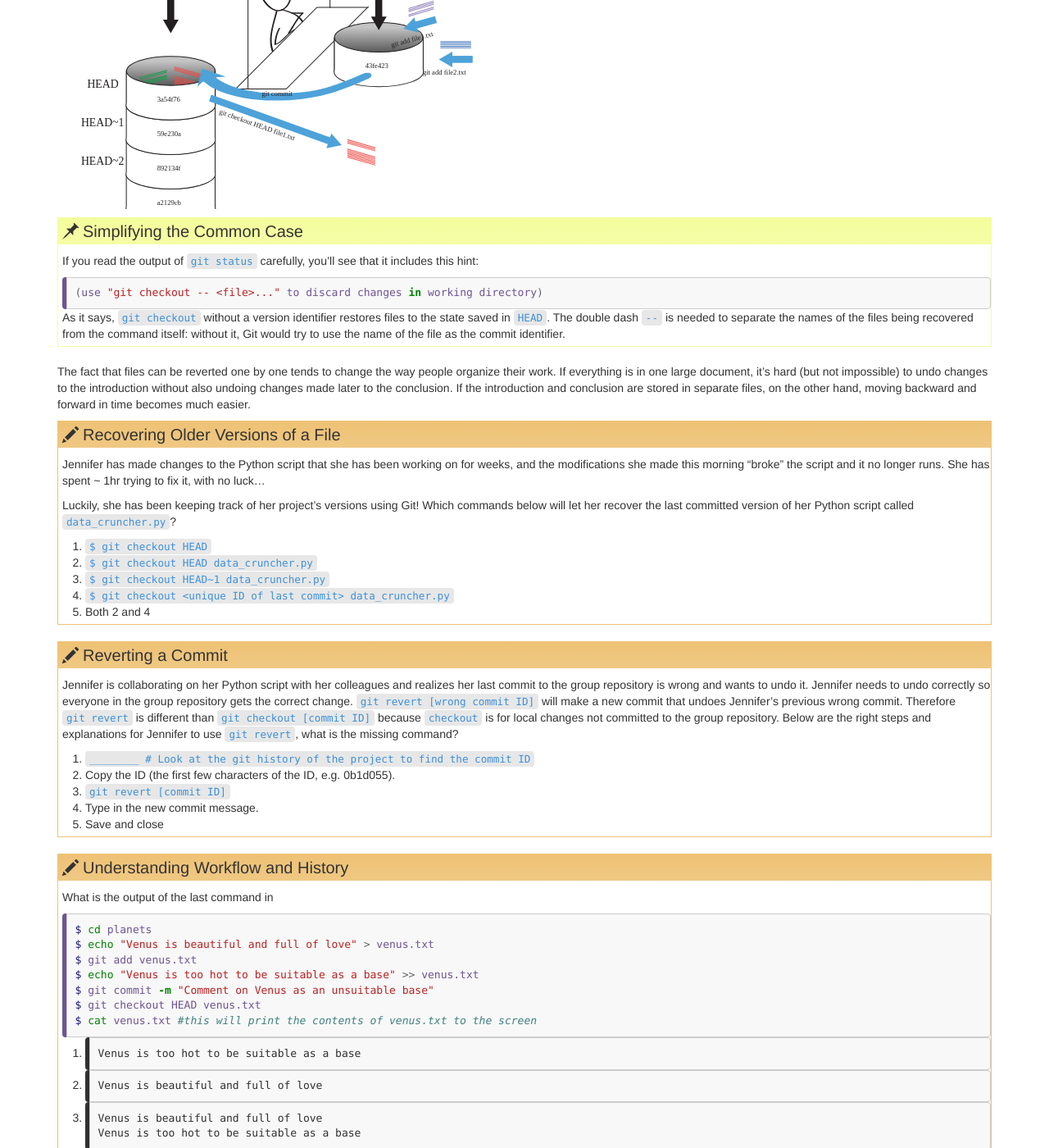
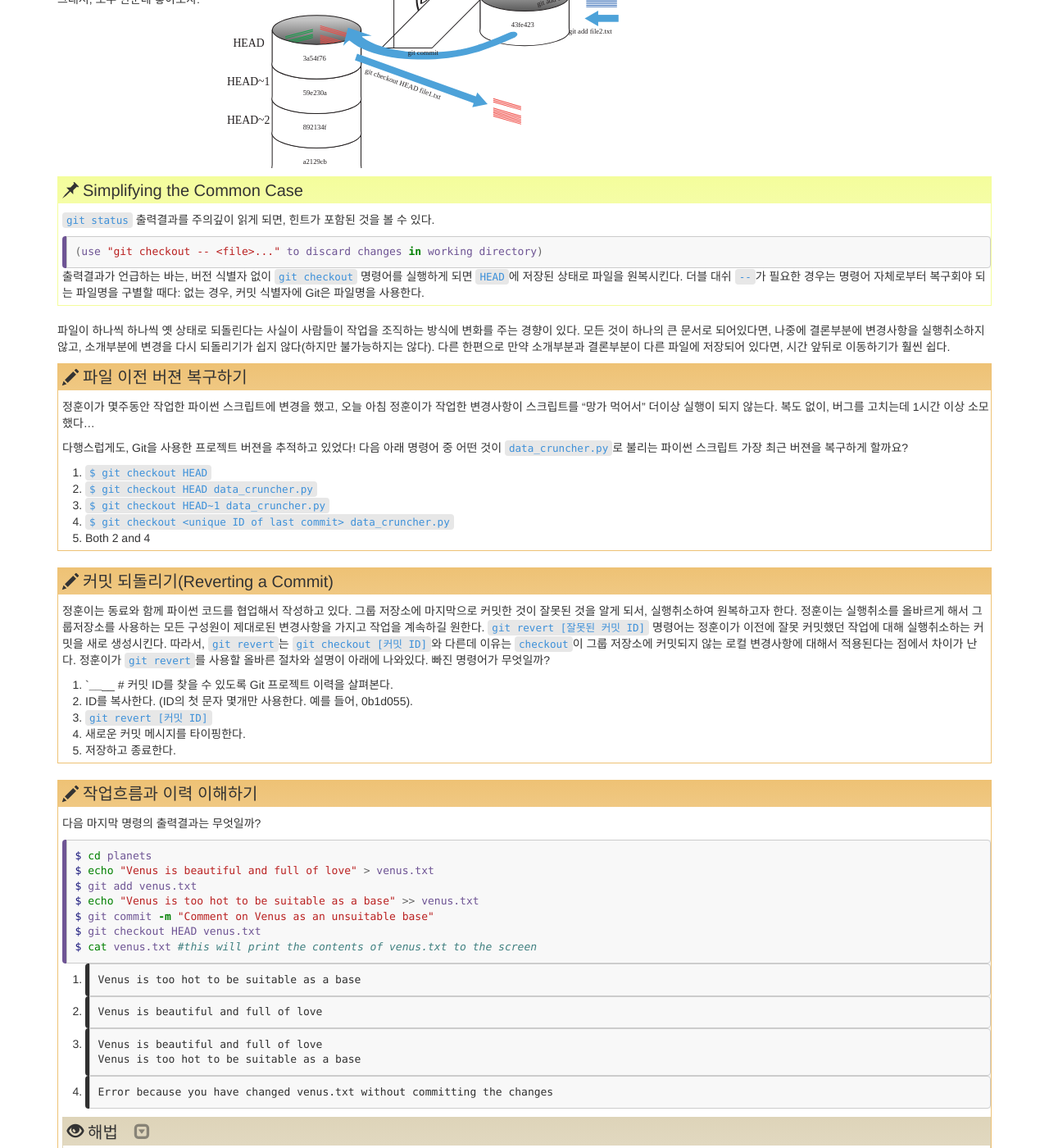
Before and after one commit to statkclee/git-novice-kr, a Jekyll site: the page built from _episodes/05-history.md, in a window 1280 px wide and 1400 px high, scrolled down 4601 px. Shown: the whole window at 82% size. Built offline with Jekyll 4.4.1, drawn with Linux system fonts in a browser that asks for light colours; some of the changed text lies outside the part shown.

Commit message:
translated history

```diff
--- a/_episodes/05-history.md
+++ b/_episodes/05-history.md
@@ -1,28 +1,26 @@
 ---
-title: Exploring History
+title: 이력 탐색
 teaching: 25
 exercises: 0
 questions:
-- "How can I identify old versions of files?"
-- "How do I review my changes?"
-- "How can I recover old versions of files?"
+- "파일 이전 버젼을 어떻게 확인할 수 있을까요?"
+- "변경사항을 어떻게 리뷰할 수 있을까요?"
+- "이전 파일 버전을 어떻게 복구할 수 있을까요?"
 objectives:
-- "Explain what the HEAD of a repository is and how to use it."
-- "Identify and use Git commit numbers."
-- "Compare various versions of tracked files."
-- "Restore old versions of files."
+- "저장소 헤드(HEAD)가 무엇인지, 사용법도 설명한다."
+- Git 커밋 번호를 식별하고 사용한다.
+- "다양한 추적 파일버젼을 비교한다."
+- "옛 버젼 파일을 복원한다."
 keypoints:
-- "`git diff` displays differences between commits."
-- "`git checkout` recovers old versions of files."
+- "`git diff` 명령어는 커밋 사이 차이나는 바를 출력한다."
+- "`git checkout` 명령어는 파일 이전 버전을 복구해낸다."
 ---
 
-As we saw in the previous lesson, we can refer to commits by their
-identifiers.  You can refer to the _most recent commit_ of the working
-directory by using the identifier `HEAD`.
+앞선 학습에서 살펴봤듯이, 식별자로 커밋을 조회할 수 있다.
+`HEAD` 식별자를 사용해서 작업 디렉토리의 *가장 최근 커밋*을 조회할 수 있다.
 
-We've been adding one line at a time to `mars.txt`, so it's easy to track our
-progress by looking, so let's do that using our `HEAD`s.  Before we start,
-let's make a change to `mars.txt`.
+`mars.txt` 파일에 한번에 한줄씩 추가했다. 따라서, 눈으로 봐도 진행사항을 쉽게 추적할 수 있다.
+`HEAD`를 사용해서 추적작업을 수행해보자. 시작전에 `mars.txt` 파일에 변경을 가해보자.
 
 ~~~
 $ nano mars.txt
@@ -38,7 +36,7 @@ An ill-considered change
 ~~~
 {: .output}
 
-Now, let's see what we get.
+이제, 변경된 사항을 살펴보자.
 
 ~~~
 $ git diff HEAD mars.txt
@@ -58,19 +56,17 @@ index b36abfd..0848c8d 100644
 ~~~
 {: .output}
 
-which is the same as what you would get if you leave out `HEAD` (try it).  The
-real goodness in all this is when you can refer to previous commits.  We do
-that by adding `~1`
-(where "~" is "tilde", pronounced [**til**-d*uh*])
-to refer to the commit one before `HEAD`.
+`HEAD`만 빼면, 앞서 살펴본 것과 동일하다.
+이러한 접근법의 정말 좋은 점은 이전 커밋을 조회살 수 있다는 점이다.
+`~1`("~"은 "틸드(tilde)", 발음기호 [**til**-d*uh*])을 추가해서 `HEAD` 이전 첫번째 커밋을 조회할 수 있다.
 
 ~~~
 $ git diff HEAD~1 mars.txt
 ~~~
 {: .language-bash}
 
-If we want to see the differences between older commits we can use `git diff`
-again, but with the notation `HEAD~1`, `HEAD~2`, and so on, to refer to them:
+`git diff` 명령어를 사용해서 이전 커밋과 차이난 점을 보고자 한다면,
+`HEAD~1`, `HEAD~2` 표기법을 사용해서 조회를 쉽게 할 수 있다:
 
 
 ~~~
@@ -91,7 +87,8 @@ index df0654a..b36abfd 100644
 ~~~
 {: .output}
 
-We could also use `git show` which shows us what changes we made at an older commit as well as the commit message, rather than the _differences_ between a commit and our working directory that we see by using `git diff`.
+`git show`를 사용해서도 커밋 메시지 분만 아니라 이전 커밋과 변경사항을 보여준다.
+`git diff`는 작업 디렉토리와 커밋 사이 *차이나는 부분*을 보여준다.
 
 ~~~
 $ git show HEAD~2 mars.txt
@@ -115,24 +112,20 @@ index 0000000..df0654a
 ~~~
 {: .output}
 
-In this way,
-we can build up a chain of commits.
-The most recent end of the chain is referred to as `HEAD`;
-we can refer to previous commits using the `~` notation,
-so `HEAD~1`
-means "the previous commit",
-while `HEAD~123` goes back 123 commits from where we are now.
 
-We can also refer to commits using
-those long strings of digits and letters
-that `git log` displays.
-These are unique IDs for the changes,
-and "unique" really does mean unique:
-every change to any set of files on any computer
-has a unique 40-character identifier.
-Our first commit was given the ID
-`f22b25e3233b4645dabd0d81e651fe074bd8e73b`,
-so let's try this:
+이런 방식으로,
+연쇄 커밋 사슬을 구성할 수 있다.
+가장 최근 사슬의 끝값은 `HEAD`로 조회된다;
+`~` 표기법을 사용하여 이전 커밋을 조회할 수 있다.
+그래서 `HEAD~1`("head 마이너스 1"으로 읽는다.)은 "바로 앞선 커밋"을 의미하고,
+`HEAD~123`은 지금 있는 위치에서 123번째 이전 수정으로 간다는 의미가 된다.
+
+커밋된 것을 `git log` 명령어로 화면에 뿌려주는 숫자와 문자로 구성된 긴 문자열을 사용하여 조회할 수도 있다.
+변경사항에 대해서 중복되지 않는 ID로 "중복되지 않는(unique)"의 의미는 정말 유일하다는 의미다:
+특정 컴퓨터에 있는 임의 파일 집합에 대한 모든 변경사항은 중복되지 않는 40-문자 식별자가 붙어있다.
+첫번째 커밋은 ID로 f22b25e3233b4645dabd0d81e651fe074bd8e73b 이 주어졌다.
+그래서 다음과 같이 시도하자:
+
 
 ~~~
 $ git diff f22b25e3233b4645dabd0d81e651fe074bd8e73b mars.txt
@@ -152,9 +145,9 @@ index df0654a..93a3e13 100644
 ~~~
 {: .output}
 
-That's the right answer,
-but typing out random 40-character strings is annoying,
-so Git lets us use just the first few characters:
+올바든 정답이지만,
+난수 40-문자로 된 문자열을 타이핑하는 것은 매우 귀찮은 일이다.
+그래서 Git 앞의 몇개 문자만으로도 사용할 수 있게 했다:
 
 ~~~
 $ git diff f22b25e mars.txt
@@ -174,10 +167,11 @@ index df0654a..93a3e13 100644
 ~~~
 {: .output}
 
-All right! So
-we can save changes to files and see what we've changed—now how
-can we restore older versions of things?
-Let's suppose we accidentally overwrite our file:
+좋았어요!
+파일에 변경사항을 저장할 수 있고 변경된 것을 확인할 수 있다.
+어떻게 옛 버젼 파일을 되살릴 수 있을까?
+우연히 파일을 덮어썼다고 가정하자:
+
 
 ~~~
 $ nano mars.txt
@@ -190,8 +184,8 @@ We will need to manufacture our own oxygen
 ~~~
 {: .output}
 
-`git status` now tells us that the file has been changed,
-but those changes haven't been staged:
+이제 `git status`를 통해서 파일이 변경되었다고 하지만,
+변경사항은 아직 준비영역(Staging area)에 옮겨지지 않은 것으로 확인된다:
 
 ~~~
 $ git status
@@ -210,9 +204,7 @@ no changes added to commit (use "git add" and/or "git commit -a")
 ~~~
 {: .output}
 
-We can put things back the way they were
-by using `git checkout`:
-
+`git checkout` 명령어를 사용해서 과거에 있던 상태로 파일을 돌려 놓을 수 있다:
 ~~~
 $ git checkout HEAD mars.txt
 $ cat mars.txt
@@ -226,13 +218,10 @@ But the Mummy will appreciate the lack of humidity
 ~~~
 {: .output}
 
-As you might guess from its name,
-`git checkout` checks out (i.e., restores) an old version of a file.
-In this case,
-we're telling Git that we want to recover the version of the file recorded in `HEAD`,
-which is the last saved commit.
-If we want to go back even further,
-we can use a commit identifier instead:
+이름에서 유추할 수 있듯이, `git checkout` 명령어는 파일 옛 버젼을 확인하고 갖고 나간다. 즉, 되살린다.
+이 경우 `HEAD`에 기록된 가장 최근에 저장된 파일 버젼을 되살린다.
+좀더 오래된 버젼을 되살리고자 한다면, 대신에 커밋 식별자를 사용한다:
+
 
 ~~~
 $ git checkout f22b25e mars.txt
@@ -268,16 +257,16 @@ no changes added to commit (use "git add" and/or "git commit -a")
 ~~~
 {: .output}
 
-Notice that the changes are on the staged area.
-Again, we can put things back the way they were
-by using `git checkout`:
+변경사항은 준비영역에 머물러 있는 것에 주목한다.
+다시, `git checkout` 명령어를 사용해서 이전버젼으로 되돌아 간다:
+
 
 ~~~
 $ git checkout HEAD mars.txt
 ~~~
 {: .language-bash}
 
-> ## Don't Lose Your HEAD
+> ## 헤드(HEAD)를 잃지 말자
 >
 > Above we used
 >
@@ -316,57 +305,49 @@ $ git checkout HEAD mars.txt
 > After investigating your repo's past state, reattach your `HEAD` with `git checkout master`.
 {: .callout}
 
-It's important to remember that
-we must use the commit number that identifies the state of the repository
-*before* the change we're trying to undo.
-A common mistake is to use the number of
-the commit in which we made the change we're trying to get rid of.
-In the example below, we want to retrieve the state from before the most
-recent commit (`HEAD~1`), which is commit `f22b25e`:
+실행 취소를 하는 변경을 하기 *전에** 저장소 상태를 확인하는 커밋 번호를 사용해야 한다는 것을 기억하는 것이 중요하다.
+흔한 실수는 커밋 번호를 사용하는 것이다.
+아래 예제에서는 커밋 번호가 `f22b25e`인 가장 최신 커밋(`HEAD~1`) 앞의 상태로 다시 되돌리고자 한다:
+
 
 ![Git Checkout](../fig/git-checkout.svg)
 
-So, to put it all together,
-here's how Git works in cartoon form:
-
+그래서, 모두 한군데 놓아보자:
 ![https://figshare.com/articles/How_Git_works_a_cartoon/1328266](../fig/git_staging.svg)
 
 > ## Simplifying the Common Case
 >
-> If you read the output of `git status` carefully,
-> you'll see that it includes this hint:
+> `git status` 출력결과를 주의깊이 읽게 되면,
+> 힌트가 포함된 것을 볼 수 있다.
 >
 > ~~~
 > (use "git checkout -- <file>..." to discard changes in working directory)
 > ~~~
 > {: .language-bash}
 >
-> As it says,
-> `git checkout` without a version identifier restores files to the state saved in `HEAD`.
-> The double dash `--` is needed to separate the names of the files being recovered
-> from the command itself:
-> without it,
-> Git would try to use the name of the file as the commit identifier.
+> 출력결과가 언급하는 바는, 버전 식별자 없이 `git checkout` 명령어를 실행하게 되면
+> `HEAD`에 저장된 상태로 파일을 원복시킨다.
+> 더블 대쉬 `--`가 필요한 경우는 명령어 자체로부터 복구회야 되는 파일명을 구별할 때다:
+> 없는 경우, 커밋 식별자에 Git은 파일명을 사용한다.
 {: .callout}
 
-The fact that files can be reverted one by one
-tends to change the way people organize their work.
-If everything is in one large document,
-it's hard (but not impossible) to undo changes to the introduction
-without also undoing changes made later to the conclusion.
-If the introduction and conclusion are stored in separate files,
-on the other hand,
-moving backward and forward in time becomes much easier.
+파일이 하나씩 하나씩 옛 상태로 되돌린다는 사실이 사람들이 작업을 조직하는 방식에 변화를 주는 경향이 있다.
+모든 것이 하나의 큰 문서로 되어있다면,
+나중에 결론부분에 변경사항을 실행취소하지 않고, 소개부분에 변경을 다시 되돌리기가 쉽지 않다(하지만 불가능하지는 않다).
+다른 한편으로 만약 소개부분과 결론부분이 다른 파일에 저장되어 있다면,
+시간 앞뒤로 이동하기가 훨씬 쉽다.
 
-> ## Recovering Older Versions of a File
+
+> ## 파일 이전 버젼 복구하기
 >
-> Jennifer has made changes to the Python script that she has been working on for weeks, and the
-> modifications she made this morning "broke" the script and it no longer runs. She has spent
-> ~ 1hr trying to fix it, with no luck...
+> 정훈이가 몇주동안 작업한 파이썬 스크립트에 변경을 했고,
+> 오늘 아침 정훈이가 작업한 변경사항이 스크립트를 "망가 먹어서" 더이상 실행이 되지 않는다.
+> 복도 없이, 버그를 고치는데 1시간 이상 소모했다...
 >
-> Luckily, she has been keeping track of her project's versions using Git! Which commands below will
-> let her recover the last committed version of her Python script called
-> `data_cruncher.py`?
+> 다행스럽게도, Git을 사용한 프로젝트 버젼을 추적하고 있었다!
+> 다음 아래 명령어 중 어떤 것이 `data_cruncher.py`로 불리는 파이썬 스크립트 가장 최근 버젼을
+> 복구하게 할까요?
+>
 >
 > 1. `$ git checkout HEAD`
 >
@@ -379,32 +360,35 @@ moving backward and forward in time becomes much easier.
 > 5. Both 2 and 4
 {: .challenge}
 
-> ## Reverting a Commit
+> ## 커밋 되돌리기(Reverting a Commit)
 >
-> Jennifer is collaborating on her Python script with her colleagues and
-> realizes her last commit to the group repository is wrong and wants to
-> undo it.  Jennifer needs to undo correctly so everyone in the group
-> repository gets the correct change.  `git revert [wrong commit ID]`
-> will make a new commit that undoes Jennifer's previous wrong
-> commit. Therefore `git revert` is different than `git checkout [commit
-> ID]` because `checkout` is for local changes not committed to the
-> group repository.  Below are the right steps and explanations for
-> Jennifer to use `git revert`, what is the missing command?
+> 정훈이는 동료와 함께 파이썬 코드를 협업해서 작성하고 있다.
+> 그룹 저장소에 마지막으로 커밋한 것이 잘못된 것을 알게 되서,
+> 실행취소하여 원복하고자 한다.
+> 정훈이는 실행취소를 올바르게 해서 그룹저장소를 사용하는
+> 모든 구성원이 제대로된 변경사항을 가지고 작업을 계속하길 원한다.
+> `git revert [잘못된 커밋 ID]` 명령어는 정훈이가 이전에 잘못 커밋했던
+> 작업에 대해 실행취소하는 커밋을 새로 생성시킨다.
+> 따라서, `git revert`는 `git checkout [커밋 ID]`와 다른데
+> 이유는 `checkout`이 그룹 저장소에 커밋되지 않는 로컬 변경사항에
+> 대해서 적용된다는 점에서 차이가 난다.
+> 정훈이가 `git revert`를 사용할 올바른 절차와 설명이 아래에 나와있다.
+> 빠진 명령어가 무엇일까?
 >
-> 1. `________ # Look at the git history of the project to find the commit ID`
+> 1. `________ # 커밋 ID를 찾을 수 있도록 Git 프로젝트 이력을 살펴본다.
 >
-> 2. Copy the ID (the first few characters of the ID, e.g. 0b1d055).
+> 2. ID를 복사한다. (ID의 첫 문자 몇개만 사용한다. 예를 들어, 0b1d055).
 >
-> 3. `git revert [commit ID]`
+> 3. `git revert [커밋 ID]`
 >
-> 4. Type in the new commit message.
+> 4. 새로운 커밋 메시지를 타이핑한다.
 >
-> 5. Save and close
+> 5. 저장하고 종료한다.
 {: .challenge}
 
-> ## Understanding Workflow and History
+> ## 작업흐름과 이력 이해하기
 >
-> What is the output of the last command in
+> 다음 마지막 명령의 출력결과는 무엇일까?
 >
 > ~~~
 > $ cd planets
@@ -435,65 +419,66 @@ moving backward and forward in time becomes much easier.
 >    ~~~
 >    {: .output}
 >
-> > ## Solution
+> > ## 해법
 > >
-> > The answer is 2 because `git add venus.txt` was used only before add the line
-> > `Venus is too hot to be suitable as a base`
-> > which was lost when `git checkout` was executed.
-> > Using the flag `-a` with `git commit` would have prevented the lost.
+> > 정답은 2. 왜냐하면, `git add venus.txt`가 `Venus is too hot to be suitable as a base` 행을
+> > 추가하기 전에만 적용된다. `git checkout`이 실행될 때 반영이 되지 않아서 그렇다.
+> > `git commit` 명령어에  `-a` 플래그를 사용하게 되면 이런 손실을 막을 수 있다.
 > {: .solution}
 {: .challenge}
 
-> ## Checking Understanding of `git diff`
+> ## `git diff` 이해 확인하기
 >
-> Consider this command: `git diff HEAD~3 mars.txt`. What do you predict this command
-> will do if you execute it? What happens when you do execute it? Why?
+>  `git diff HEAD~3 mars.txt` 명령어를 고려해 보자.
+>  이 명령어를 실행하게 되면 실행결과로 예상하는 바를 말해보세요.
+>  명령어를 실행하게 되면 어떤 일이 발생하는가? 그리고 이유는 무엇인가?
 >
-> Try another command, `git diff [ID] mars.txt`, where [ID] is replaced with
-> the unique identifier for your most recent commit. What do you think will happen,
-> and what does happen?
+> 또 다른 명령어 `git diff [ID] mars.txt`를 시도해 보자.
+> 여기서, [ID]를 가장 최근 커밋 식별자로 치환한다.
+> 무슨 일이 생길까? 그리고 실제로 생긴 일은 무엇인가?
 {: .challenge}
 
-> ## Getting Rid of Staged Changes
+> ## 준비 단계 변경사항(Staged Changes) 제거하기
 >
-> `git checkout` can be used to restore a previous commit when unstaged changes have
-> been made, but will it also work for changes that have been staged but not committed?
-> Make a change to `mars.txt`, add that change, and use `git checkout` to see if
-> you can remove your change.
+> `git checkout` 명령어를 통해서 준비영역으로 올라오지 않은 변경사항이 있을 대, 이전 커밋을 복구할 수 있었다.
+> 하지만, `git checkout`은 준비영역에 올라왔지만, 커밋되지 않는 변경사항에 대해서도 동작한다.
+> `mars.txt` 파일에 변경사항을 만들고, 변경사항을 추가하고 나서,
+> `git checkout` 명령어를 사용하게 되면 변경사항이 사라졌는지 살펴보자.
 {: .challenge}
 
-> ## Explore and Summarize Histories
+> ## 변경 이력 탐색과 요약
 >
-> Exploring history is an important part of Git, often it is a challenge to find
-> the right commit ID, especially if the commit is from several months ago.
+> 변경 이력 탐색은 Git에 있어 중요한 부분 중의 하나로,
+> 특히 커밋이 수개월 전에 이뤄졌다면, 올바른 커밋 ID를 찾는 것이 종종 크나큰 도전과제가 된다.
 >
-> Imagine the `planets` project has more than 50 files.
-> You would like to find a commit with specific text in `mars.txt` is modified.
-> When you type `git log`, a very long list appeared,
-> How can you narrow down the search?
+> `planets` 프로젝트가 50 파일 이상으로 구성되었다고 상상해 보자.
 >
-> Recall that the `git diff` command allow us to explore one specific file,
-> e.g. `git diff mars.txt`. We can apply a similar idea here.
+> `mars.txt` 파일에 특정 텍스트가 변경된 커밋을 찾고자 한다.
+> `git log`를 타이핑하게 되면 매우 긴 목록이 출력된다.
+> 어떻게 하면 검색범위를 좁힐 수 있을까?
+>
+> `git diff` 명령어가 특정 파일만 탐색할 수 있단느 점을 상기하자.
+> 예를 들어, `git diff mars.txt`. 이 문제에 유사한 아이디어를 적용해 보자.
 >
 > ~~~
 > $ git log mars.txt
 > ~~~
 > {: .language-bash}
 >
-> Unfortunately some of these commit messages are very ambiguous e.g. `update files`.
-> How can you search through these files?
+> 불행하게도 커밋 메시지 일부는 매우 애매모호하다. 예를 들어, `update files`.
+> 어떻게 하면 파일을 잘 검색할 수 있을까?
 >
-> Both `git diff` and `git log` are very useful and they summarize a different part of the history for you.
-> Is it possible to combine both? Let's try the following:
+> `git diff`, `git log` 명령어 모두 매우 유용하다. 두 명령어 모두 변경이력의 다른 부분을 요약해준다.
+> 둘을 조합하는 것은 가능할까? 다음 명령어를 실행해 보자:
 >
 > ~~~
 > $ git log --patch mars.txt
 > ~~~
 > {: .language-bash}
 >
-> You should get a long list of output, and you should be able to see both commit messages and the difference between each commit.
+> 엄청 긴 출력 목록이 나타난다. 각 커밋마다 커밋 메시지와 차이가 쭉 출력된다.
 >
-> Question: What does the following command do?
+> 질문: 다음 명령어는 무슨 작업을 수행할까요?
 >
 > ~~~
 > $ git log --patch HEAD~3 *.txt
```
